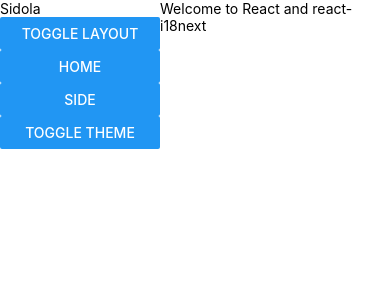
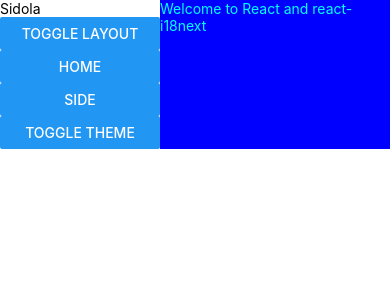
Before and after one commit to stap20/Textile-APP, a React Native app: screen / in a window 390 px wide. Shown: the top 300 px of the page. Built offline with nearby package versions, Linux system fonts and the light colour scheme.

Commit message:
finish mobile app template without navigation

```diff
--- a/src/layout/LayoutManager.js
+++ b/src/layout/LayoutManager.js
@@ -60,6 +60,7 @@ const sidebarStyles = (theme) => {
     sidebarContainer: {
       width: 160,
       backgroundColor: theme.colors.background,
+
     },
   });
 };
--- a/src/screens/sidebar/HomeScreen.js
+++ b/src/screens/sidebar/HomeScreen.js
@@ -1,14 +1,22 @@
-import React, { useEffect } from 'react';
+import React, {useEffect} from 'react';
 import {View, Text} from 'react-native';
 import {useTranslation} from 'react-i18next';
 import LocalizationManager from '@localization/LocalizationManager';
+import {useTheme} from '@theme/ThemeProvider';
 
 const HomeScreen = () => {
   const {t} = useTranslation('home');
+  const {themeStyles} = useTheme();
 
   return (
-    <View>
-      <Text>{t('Welcome to React')}</Text>
+    <View
+      style={{
+        backgroundColor: themeStyles.colors.homeScreen.background,
+        height: '100%',
+      }}>
+      <Text style={{color: themeStyles.colors.homeScreen.text}}>
+        {t('Welcome to React')}
+      </Text>
     </View>
   );
 };
--- a/src/theme/dark.js
+++ b/src/theme/dark.js
@@ -4,6 +4,10 @@ const darkTheme = {
       secondary: 'darkgray',
       background: 'black',
       text: 'white',
+      homeScreen:{
+        background:'red',
+        text:'orange'
+      }
     },
     typography: {
       fontFamily: 'Helvetica, sans-serif',
--- a/src/theme/light.js
+++ b/src/theme/light.js
@@ -4,6 +4,10 @@ const lightTheme = {
       secondary: 'gray',
       background: 'white',
       text: 'black',
+      homeScreen:{
+        background:'blue',
+        text:'cyan'
+      }
     },
     typography: {
       fontFamily: 'Arial, sans-serif',
```
